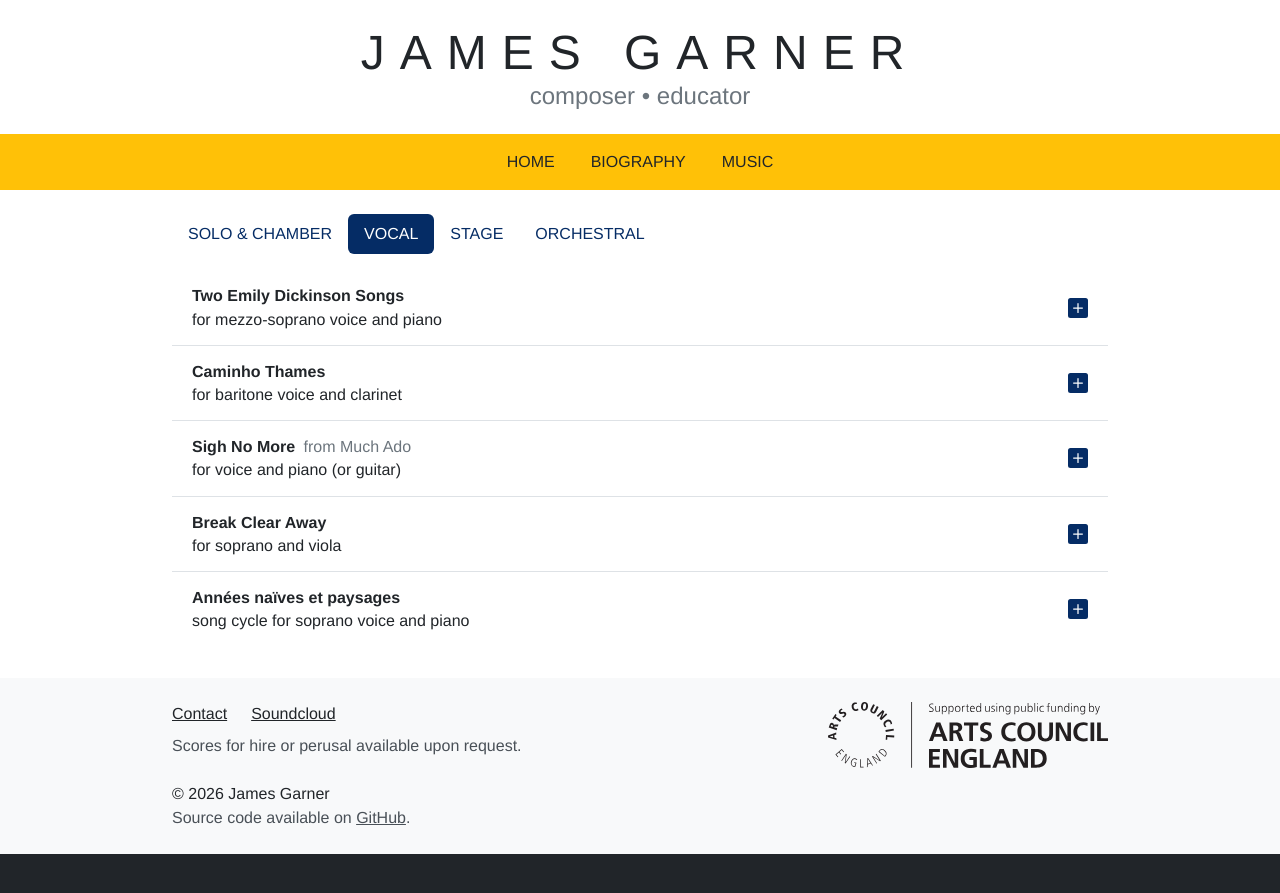
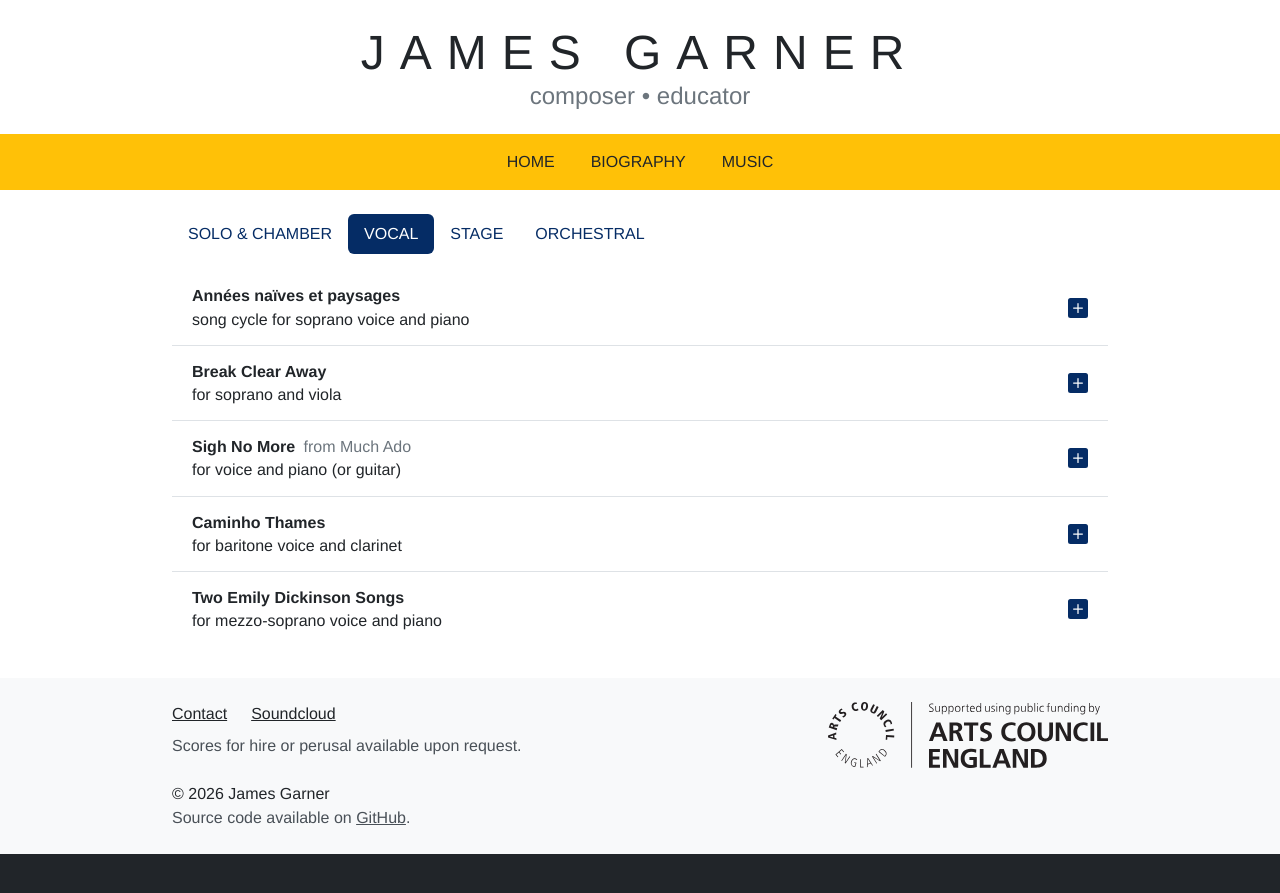
Before and after one commit to jamesgarnercomposer/jamesgarnercomposer.co.uk, a Jekyll site: the page built from music/vocal.md, in a window 1280 px wide. Shown: the top 893 px of the page. Built offline with Jekyll 4.4.1, drawn with Linux system fonts in a browser that asks for light colours.

Commit message:
Reverse the order of music documents

```diff
--- a/_layouts/music.html
+++ b/_layouts/music.html
@@ -18,7 +18,7 @@ layout: default
 </div>
 
 <div class="accordion accordion-flush my-3" id="music-accordion">
-  {% assign music = site.music %}
+  {% assign music = site.music | reverse %}
   {% for item in music %}
     {% if item.category == page.category %}
       <div class="accordion-item border-0 border-top mt-3 pt-3">
```
